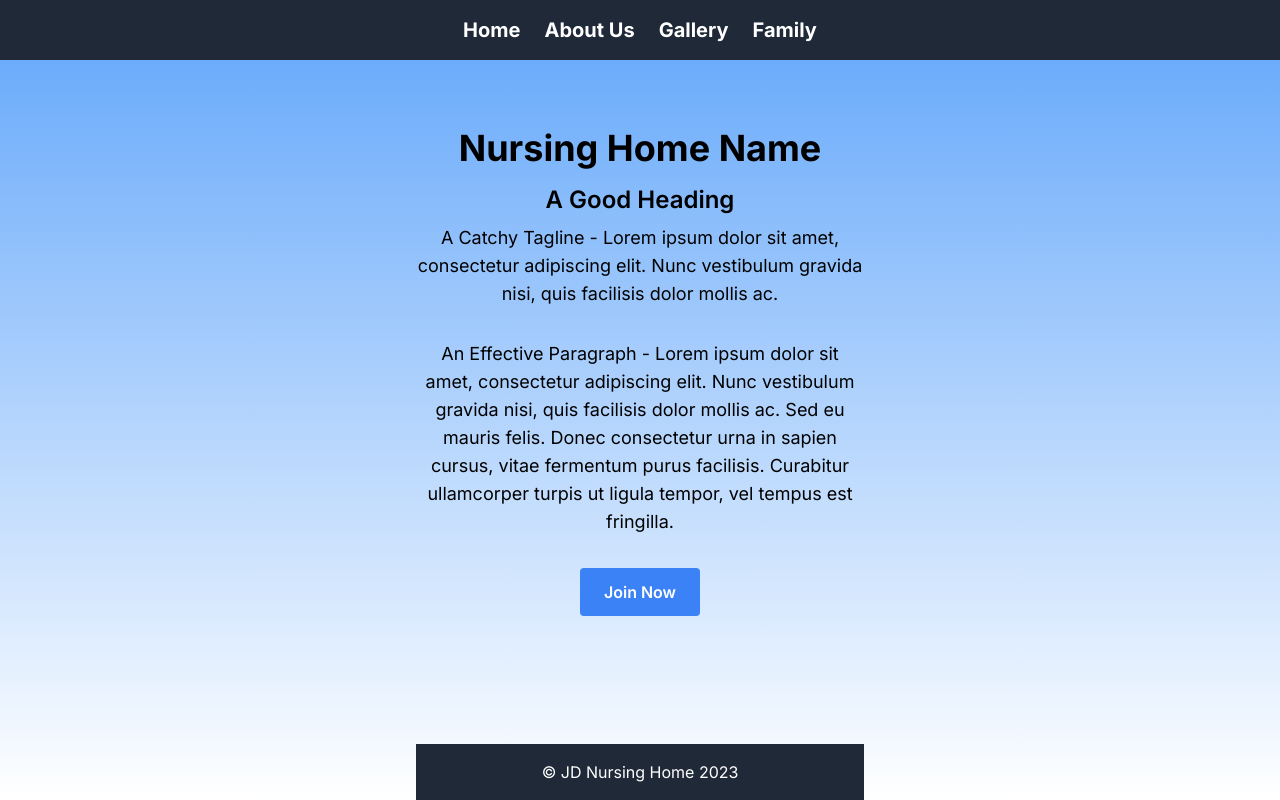
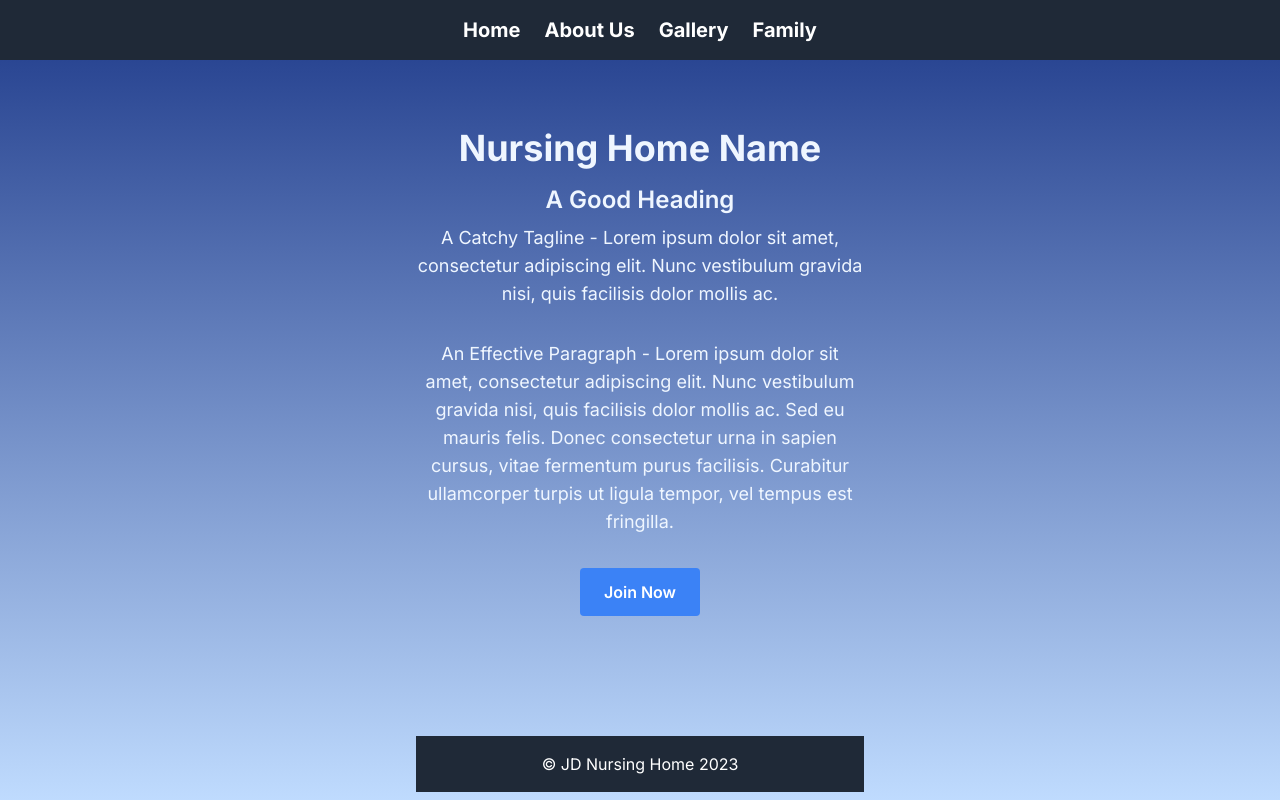
Before and after one commit to sunandasamanta/next-app, a Next.js app: page / in a window 1280 px wide. Built offline with nearby package versions, Linux system fonts and the light colour scheme.

Commit message:
text color and gradient changed a little

```diff
--- a/src/app/components/NursingHomeLandingPage.jsx
+++ b/src/app/components/NursingHomeLandingPage.jsx
@@ -4,9 +4,9 @@ import Link from "next/link";
 
 const NursingHomeLandingPage = () => {
   return (
-    <div className="min-h-screen flex flex-col">
+    <div className="min-h-screen flex flex-col px-3 py-2">
       {/* <Navbar /> */}
-      <main className="flex flex-col items-center justify-center flex-grow">
+      <main className="flex flex-col items-center justify-center flex-grow text-blue-50">
         <h1 className="text-4xl font-bold mb-4">Nursing Home Name</h1>
         <h2 className="text-2xl font-semibold mb-2">A Good Heading</h2>
         <p className="text-lg text-center max-w-md mb-8">
--- a/src/app/page.js
+++ b/src/app/page.js
@@ -4,7 +4,7 @@ import NursingHomeLandingPage from "./components/NursingHomeLandingPage"
 
 export default function Home() {
   return (
-    <div className="min-h-screen bg-gradient-to-b from-blue-400 to-white flex items-center justify-center">
+    <div className="min-h-screen bg-gradient-to-b from-blue-900 to-blue-200 flex items-center justify-center">
       <NursingHomeLandingPage />
     </div>
   )
```
